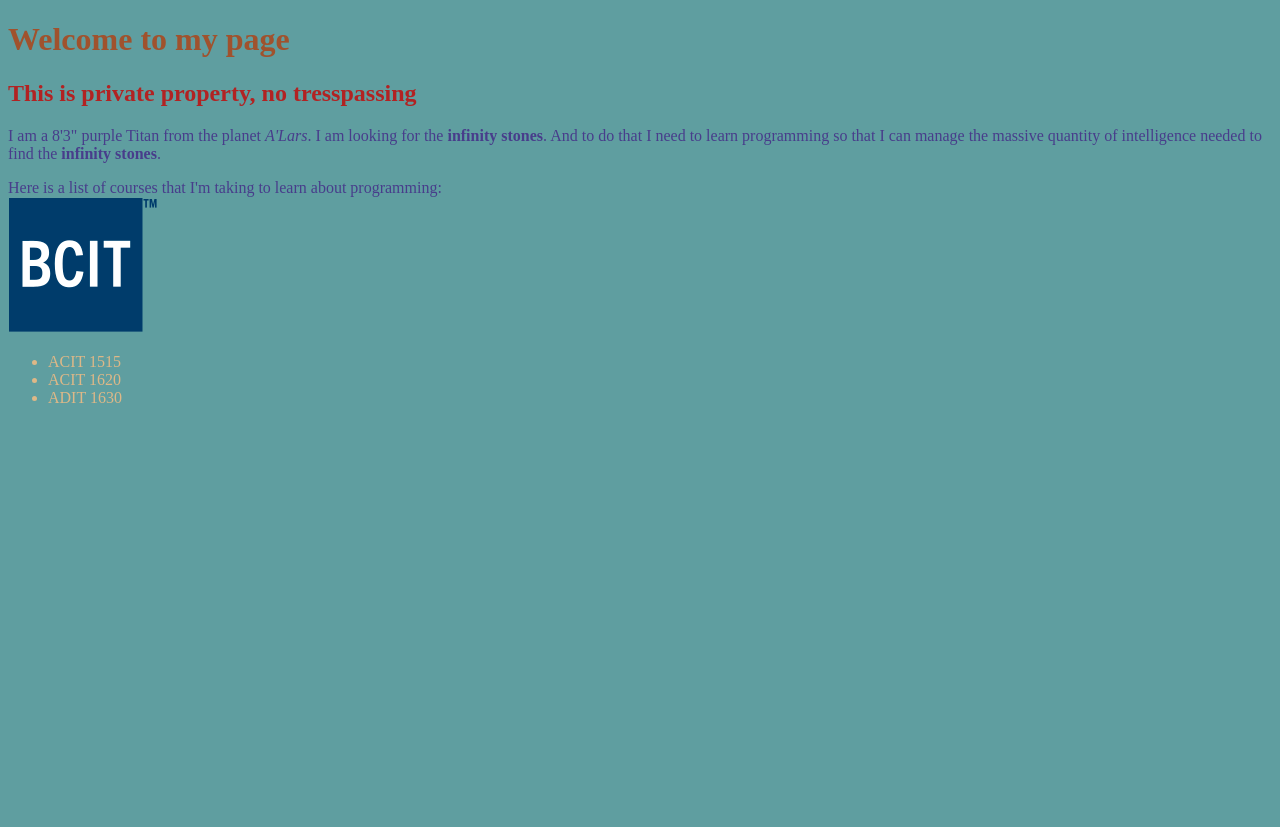
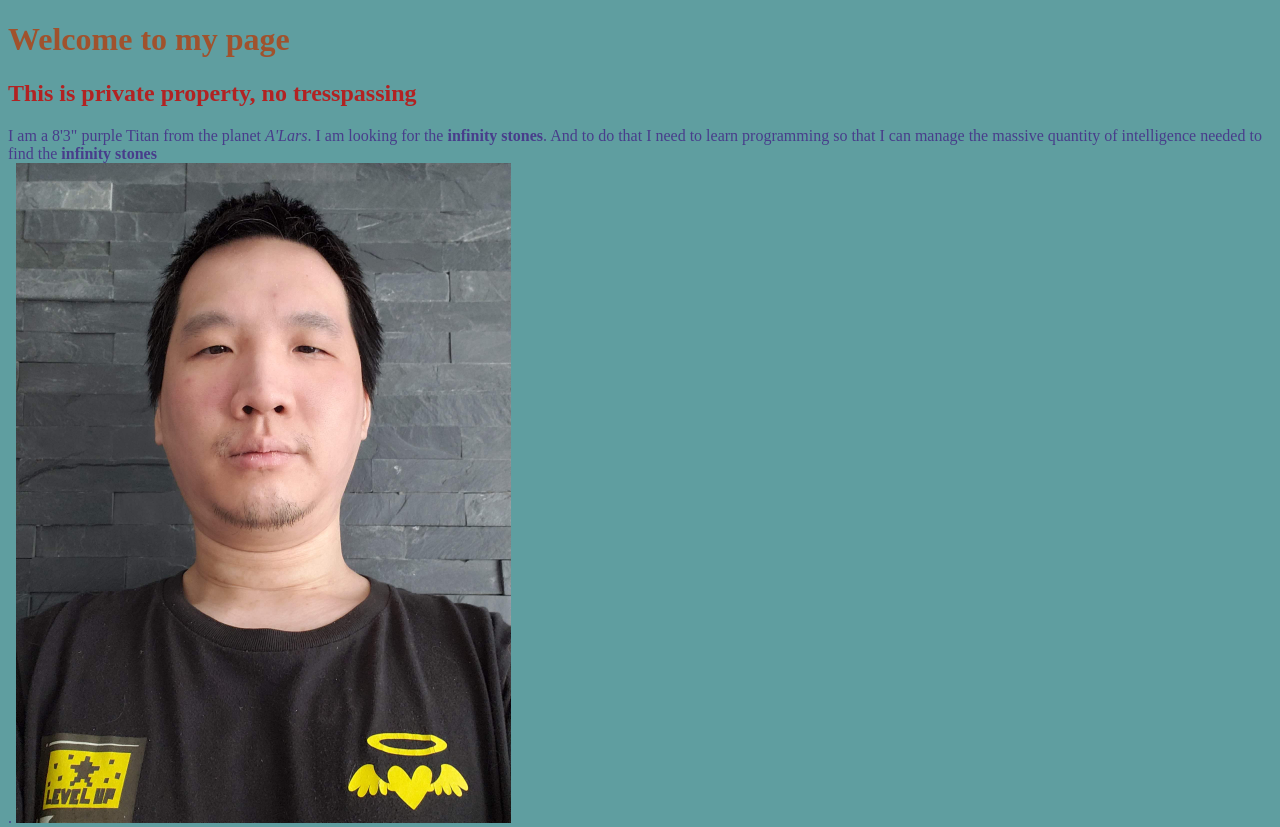
Before and after one commit to 3LilyFarmer/1620_week10, a plain HTML site: page index.html in a window 1280 px wide. Shown: the top 827 px of the page. Before the commit the page ends 800 px from the top, so only its background shows below. Drawn offline with Linux system fonts and the light colour scheme.

Commit message:
add mugshot

```diff
--- a/index.html
+++ b/index.html
@@ -8,7 +8,8 @@
             <h1>Welcome to my page</h1>
             <h2>This is private property, no tresspassing</h2>
             <p>I am a 8'3" purple Titan from the planet <em>A'Lars</em>. I am looking for the <strong>infinity stones</strong>.
-                And to do that I need to learn programming so that I can manage the massive quantity of intelligence needed to find the <strong>infinity stones</strong>.
+                And to do that I need to learn programming so that I can manage the massive quantity of intelligence needed to find the <strong>infinity stones</strong><br>.
+                <img src="image/20210115_110752.jpg" alt;="my_mugshot" width ="495" height="660">
             </p>
             <p>
                 Here is a list of courses that I'm taking to learn about programming: <br>
```
